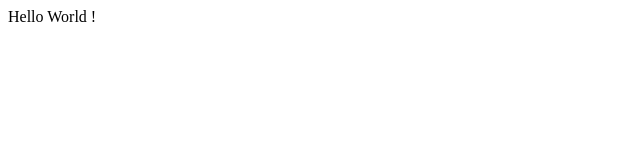
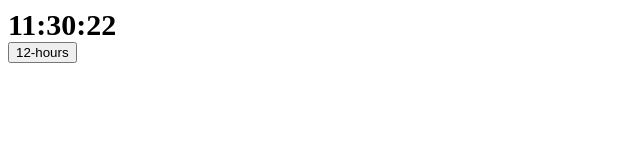
Before and after one commit to zyad-yasser/clock, a plain HTML site: page index.html in a window 1280 px wide. Shown: the whole page, without its empty margins (0-640 px from the left). Drawn offline with Linux system fonts and the light colour scheme.

Commit message:
Add clock logic

```diff
--- a/index.html
+++ b/index.html
@@ -5,8 +5,11 @@
     <meta http-equiv="X-UA-Compatible" content="IE=edge">
     <meta name="viewport" content="width=device-width, initial-scale=1.0">
     <title>Document</title>
+    <link rel="stylesheet" href="./styles.css">
 </head>
 <body>
-    Hello World !
+    <div class="clock"></div>
+    <button class="toggle"></button>
 </body>
+<script src="script.js"></script>
 </html>
--- a/script.js
+++ b/script.js
@@ -0,0 +1,64 @@
+const clockContainer = document.querySelector('.clock');
+const toggleButton = document.querySelector('.toggle');
+let clockSystem = '24-hours';
+
+const clockifyNumber = (number) => {
+    const stringFromNumber = String(number);
+
+    if (stringFromNumber.length >= 2) {
+        return number
+    } else {
+        return '0' + stringFromNumber;
+    }
+}
+
+const clockCallBack = () => {
+    const date = new Date();
+    let timeOfDay = '';
+    let hours = date.getHours();
+    const minutes = date.getMinutes();
+    const seconds = date.getSeconds();
+
+    if (clockSystem === '12-hours') {
+        if (hours >= 12) {
+            timeOfDay = 'pm'
+        } else {
+            timeOfDay = 'am'
+        }
+
+        if (hours > 12) {
+            hours = hours - 12;
+        } else if (hours === 0) {
+            hours = 12;
+        }
+    }
+
+    const numbersArray = [hours, minutes, seconds];
+    const clock = numbersArray
+        .map((item) => clockifyNumber(item))
+        .join(':');
+    const readyClock = clock + timeOfDay;
+    clockContainer.innerHTML = readyClock;
+}
+
+const toggleCallBack = () => {
+    if (clockSystem === '24-hours') {
+        clockSystem = '12-hours'
+        toggleButton.innerHTML = '24-hours';
+    } else {
+        clockSystem = '24-hours'
+        toggleButton.innerHTML = '12-hours';
+    }
+}
+
+const addToggleLogic = () => {
+    toggleButton.addEventListener('click', toggleCallBack)
+}
+
+const main = () => {
+    setInterval(clockCallBack, 1000);
+    toggleButton.innerHTML = '12-hours';
+    addToggleLogic();
+}
+
+main();
--- a/styles.css
+++ b/styles.css
@@ -0,0 +1,4 @@
+.clock {
+    font-size: 30px;
+    font-weight: bold;
+}
```
